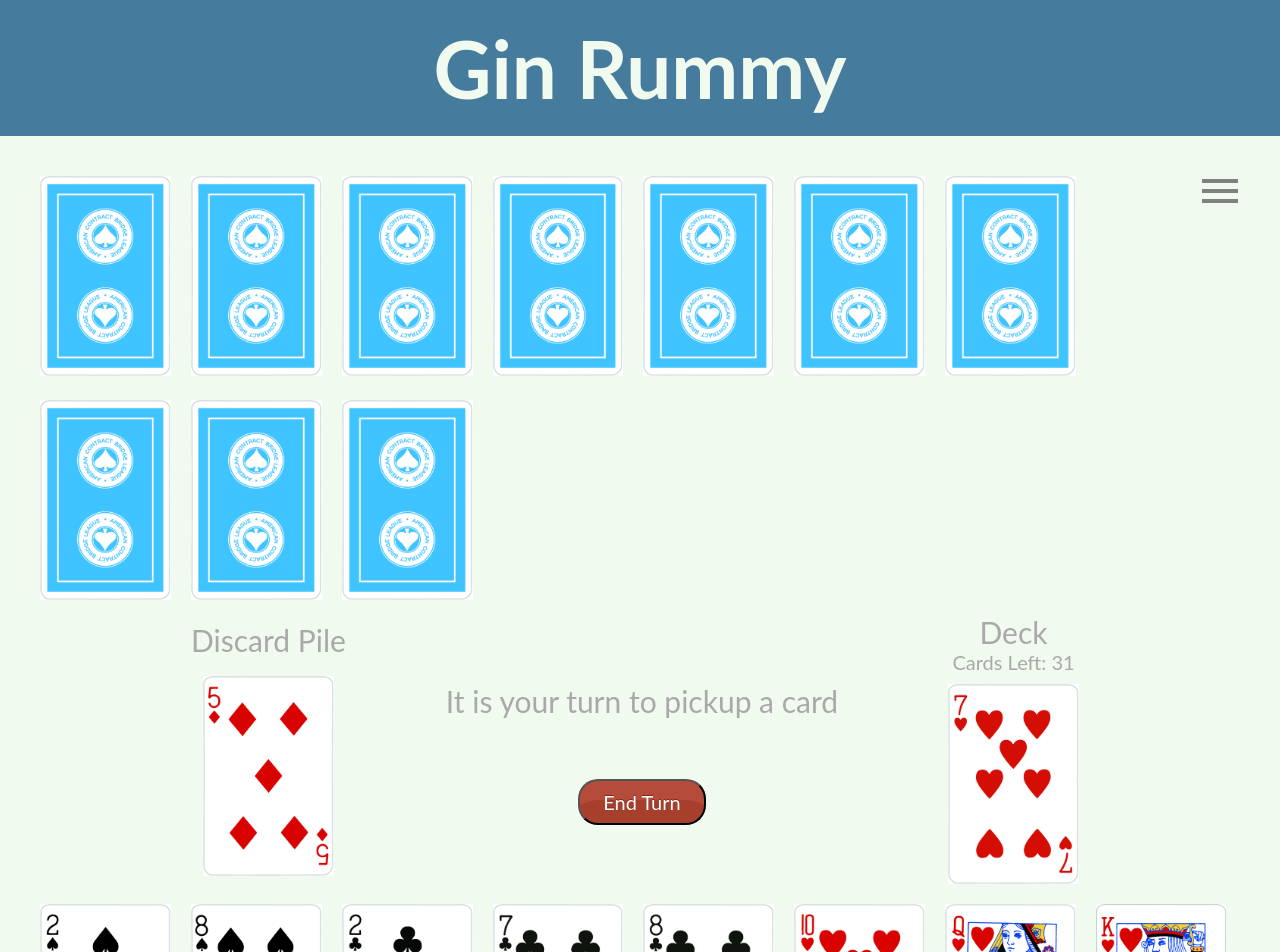
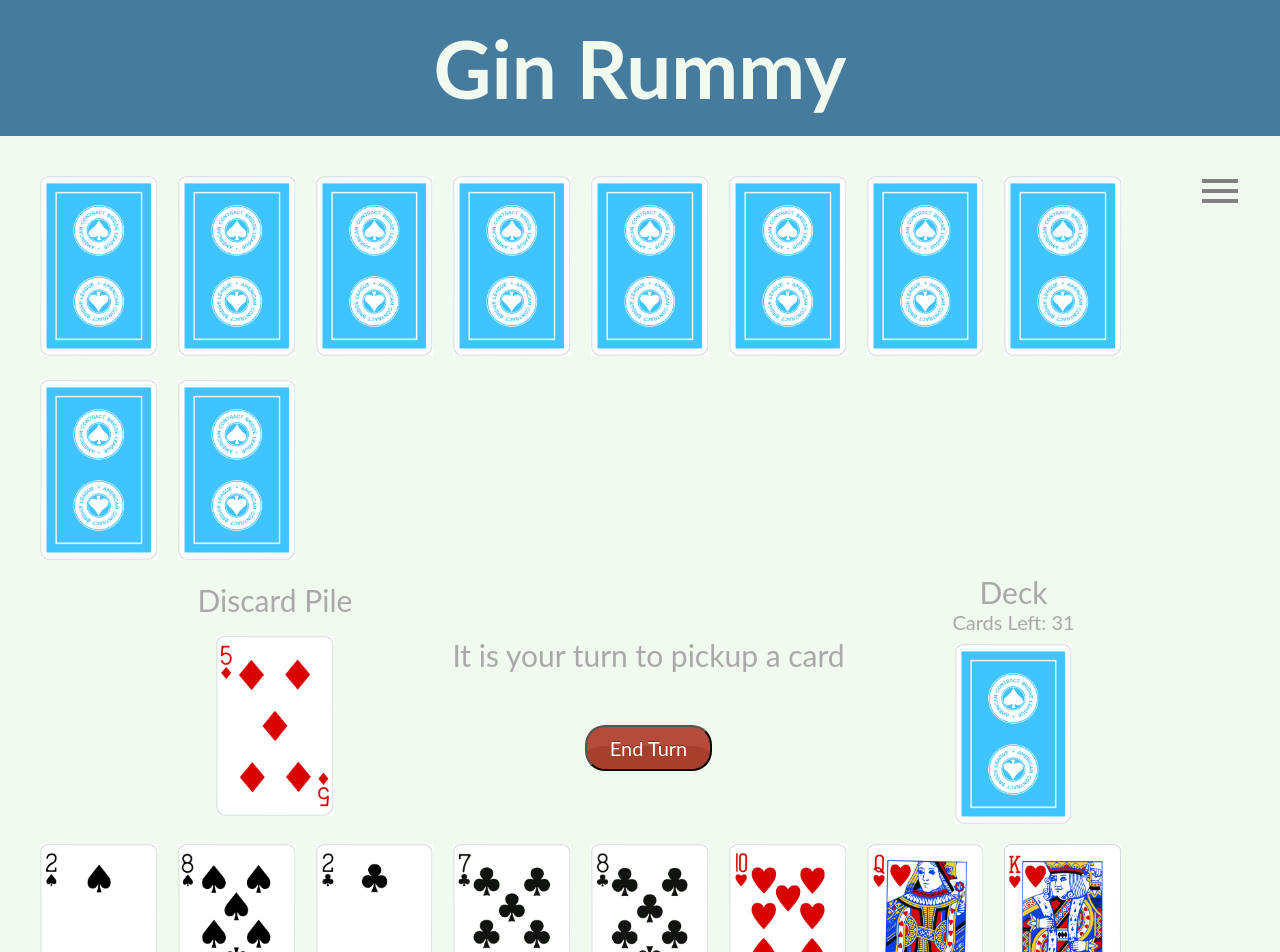
Before and after one commit to wutang13/gin-rummy, a React (Create React App) app: page / in a window 1280 px wide. Shown: the top 952 px of the page. Built offline with nearby package versions, Linux system fonts and the light colour scheme.

Commit message:
Add publish scripts + fix sizing

```diff
--- a/src/CardHand.tsx
+++ b/src/CardHand.tsx
@@ -26,7 +26,7 @@ export function CardHand(props: {hand: HandState,
                             onClick={() => onCardSelect && setGameState ? setGameState({...onCardSelect(card, gameState)}) : console.log("You cannot discard an opponent's card")}
                             src={faceUp ? `${process.env.PUBLIC_URL}/cards/${cardToString(card)}.jpg` : `${process.env.PUBLIC_URL}/cards/blue_back.jpg`}
                             alt={cardToString(card)}
-                            style={{maxHeight: 200, margin: 10}}
+                            style={{maxHeight: 180, margin: 10}}
                             key={cardToString(card)}/>
                 })}
             </div>
--- a/src/GameManager.tsx
+++ b/src/GameManager.tsx
@@ -62,7 +62,7 @@ export function GameManager(){
                             src={`${process.env.PUBLIC_URL}/cards/${cardToString(gameState.discard[gameState.discard.length-1])}.jpg`}
                             onClick={() => setGameState({...pickupCard(true, gameState)})}
                             alt={cardToString(gameState.discard[gameState.discard.length-1])}
-                            style={{maxHeight: 200, margin: 10}}/>
+                            style={{maxHeight: 180, margin: 10}}/>
                         : <p style={{margin: 20}}>Empty</p>
                     }
                 </div>
@@ -79,10 +79,10 @@ export function GameManager(){
                     <p className='game-text' style ={{fontSize: '20px'}}>{`Cards Left: ${gameState.deck.length}`}</p>
                     { gameState.deck.length > 0 ?
                         <img
-                            src={`${process.env.PUBLIC_URL}/cards/${cardToString(gameState.deck[gameState.deck.length-1])}.jpg`}
+                            src={`${process.env.PUBLIC_URL}/cards/blue_back.jpg`}
                             onClick={() => setGameState({...pickupCard(false, gameState)})}
                             alt={cardToString(gameState.deck[gameState.deck.length-1])}
-                            style={{maxHeight: 200, margin: 10}}/>
+                            style={{maxHeight: 180, margin: 10}}/>
                         : <p style={{margin: 20}}>Empty</p>
                     }
                 </div>
```
Also changed, not shown: package.json (+6 -2 lines), 1 other file (tests, documents, lock files or other folders).
